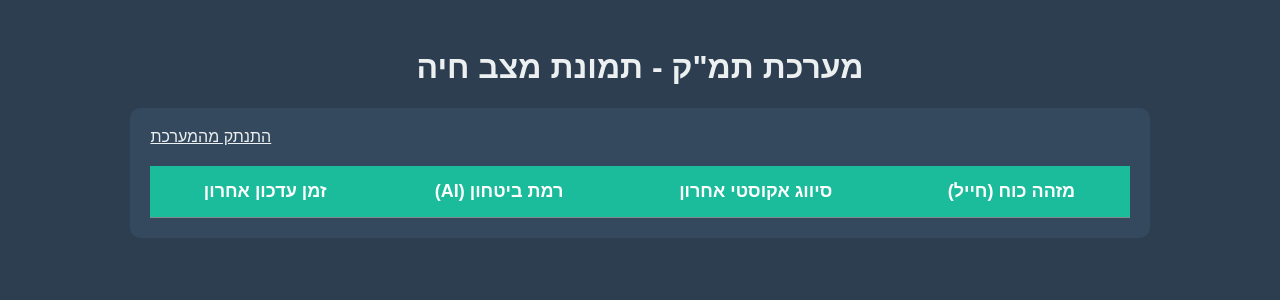
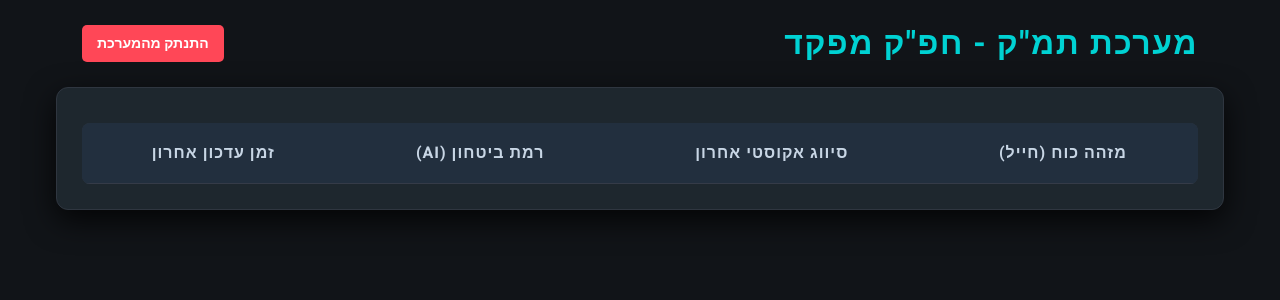
Before and after one commit to samTop123/ML-Technion_Project-Tactical_Audio_Mapping_System, a Flask app: template templates/commander.html in a window 1280 px wide. Shown: the top 300 px of the page. Run offline with Flask 3, Linux system fonts and the light colour scheme; the template is opened without the code that fills it, so the values that code supplies are empty.

Commit message:
better-looking html-css pages

```diff
--- a/templates/commander.html
+++ b/templates/commander.html
@@ -2,26 +2,67 @@
 <html lang="he" dir="rtl">
 <head>
     <meta charset="UTF-8">
-    <title>תמ"ק - עמדת מפקד</title>
+    <meta name="viewport" content="width=device-width, initial-scale=1.0">
+    <title>תמ"ק - עמדת מפקד / חמ"ל</title>
+    <link href="https://fonts.googleapis.com/css2?family=Heebo:wght@400;700&display=swap" rel="stylesheet">
     <style>
-        body { font-family: Arial, sans-serif; background-color: #2c3e50; color: white; padding: 20px; }
-        h1 { text-align: center; color: #ecf0f1; }
-        .dashboard { width: 80%; margin: 0 auto; background: #34495e; padding: 20px; border-radius: 10px; }
-        table { width: 100%; border-collapse: collapse; margin-top: 20px; }
-        th, td { padding: 15px; text-align: center; border-bottom: 1px solid #7f8c8d; font-size: 18px; }
-        th { background-color: #1abc9c; color: white; }
+        body {
+            font-family: 'Heebo', sans-serif; background-color: #111418; color: #ecf0f1;
+            padding: 20px; margin: 0;
+        }
+        .header-container {
+            display: flex; justify-content: space-between; align-items: center;
+            width: 90%; margin: 0 auto 20px auto;
+        }
+        h1 { margin: 0; color: #00d2d3; text-transform: uppercase; letter-spacing: 1.5px; }
+        .logout-btn {
+            background: #ff4757; color: white; padding: 8px 15px; text-decoration: none;
+            border-radius: 5px; font-weight: bold; font-size: 14px; transition: background 0.3s;
+        }
+        .logout-btn:hover { background: #ff6b81; }
+
+        .dashboard {
+            width: 90%; margin: 0 auto; background: #1e272e; padding: 25px;
+            border-radius: 12px; box-shadow: 0 10px 30px rgba(0,0,0,0.8);
+            border: 1px solid #2f3640;
+        }
+        table {
+            width: 100%; border-collapse: collapse; margin-top: 10px;
+            background: #2f3640; border-radius: 8px; overflow: hidden;
+        }
+        th, td { padding: 18px; text-align: center; border-bottom: 1px solid #353b48; font-size: 16px; }
+        th { background-color: #222f3e; color: #c8d6e5; text-transform: uppercase; letter-spacing: 1px; }
+        tr:hover { background-color: #353b48; }
+
         /* צבעים דינמיים לפי רמת איום */
-        .threat-high { background-color: #e74c3c; color: white; font-weight: bold; animation: blink 1s infinite; }
-        .threat-low { background-color: #2ecc71; color: white; }
-        .threat-neutral { background-color: #f1c40f; color: black; }
+        .threat-indicator { padding: 8px 15px; border-radius: 20px; font-weight: bold; display: inline-block; }
 
-        @keyframes blink { 50% { opacity: 0.8; } }
+        .threat-high .threat-indicator {
+            background-color: rgba(255, 71, 87, 0.2); color: #ff4757;
+            border: 1px solid #ff4757; box-shadow: 0 0 15px rgba(255, 71, 87, 0.4);
+            animation: alert-blink 1s infinite;
+        }
+        .threat-low .threat-indicator {
+            background-color: rgba(46, 204, 113, 0.2); color: #2ecc71; border: 1px solid #2ecc71;
+        }
+        .threat-neutral .threat-indicator {
+            background-color: rgba(241, 196, 15, 0.2); color: #f1c40f; border: 1px solid #f1c40f;
+        }
+
+        @keyframes alert-blink {
+            0% { opacity: 1; transform: scale(1); }
+            50% { opacity: 0.6; transform: scale(1.05); }
+            100% { opacity: 1; transform: scale(1); }
+        }
     </style>
 </head>
 <body>
-    <h1>מערכת תמ"ק - תמונת מצב חיה</h1>
+    <div class="header-container">
+        <h1>מערכת תמ"ק - חפ"ק מפקד</h1>
+        <a href="/logout" class="logout-btn">התנתק מהמערכת</a>
+    </div>
+
     <div class="dashboard">
-        <div style="text-align: left;"><a href="/logout" style="color: #ecf0f1;">התנתק מהמערכת</a></div>
         <table>
             <thead>
                 <tr>
@@ -42,26 +83,26 @@
                 .then(response => response.json())
                 .then(data => {
                     const tbody = document.getElementById("statusTableBody");
-                    tbody.innerHTML = ""; // ניקוי הטבלה הישנה
+                    tbody.innerHTML = "";
 
-                    // מעבר על כל החיילים שמשדרים
                     for (const [soldier, info] of Object.entries(data)) {
                         const tr = document.createElement("tr");
 
-                        // קביעת צבע הרקע לפי הסיווג (יש להתאים את שמות המחלקות לאלו שהמודל שלך מוציא)
                         let threatClass = "threat-neutral";
                         let statusLower = info.status.toLowerCase();
                         if (statusLower.includes("gun") || statusLower.includes("fire") || statusLower.includes("explosion")) {
-                            threatClass = "threat-high"; // איום גבוה - אדום מהבהב
+                            threatClass = "threat-high";
                         } else if (statusLower.includes("speech") || statusLower.includes("background")) {
-                            threatClass = "threat-low"; // שגרה - ירוק
+                            threatClass = "threat-low";
                         }
 
+                        tr.classList.add(threatClass);
+
                         tr.innerHTML = `
-                            <td>${soldier}</td>
-                            <td class="${threatClass}">${info.status}</td>
+                            <td style="font-weight: bold; color: #fff;">${soldier}</td>
+                            <td><span class="threat-indicator">${info.status}</span></td>
                             <td>${info.confidence}%</td>
-                            <td>${info.time}</td>
+                            <td style="color: #a4b0be;">${info.time}</td>
                         `;
                         tbody.appendChild(tr);
                     }
@@ -69,9 +110,8 @@
                 .catch(err => console.error("שגיאה בעדכון הנתונים:", err));
         }
 
-        // בקשת נתונים מהשרת כל שנייה
         setInterval(updateDashboard, 1000);
-        updateDashboard(); // קריאה ראשונה מידית
+        updateDashboard();
     </script>
 </body>
 </html>
```
Also changed, not shown: templates/login.html (+36 -7 lines), templates/soldier.html (+52 -20 lines).
